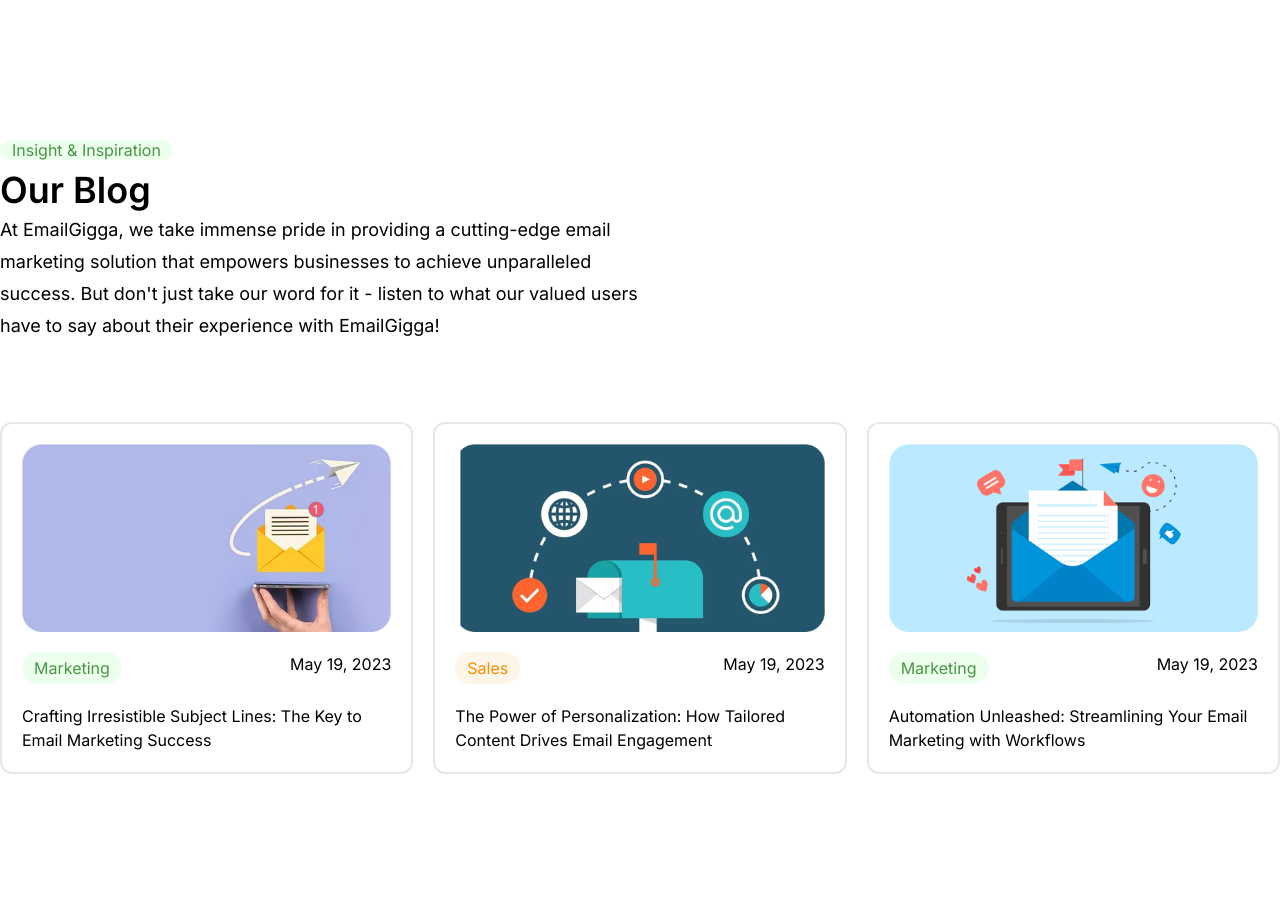
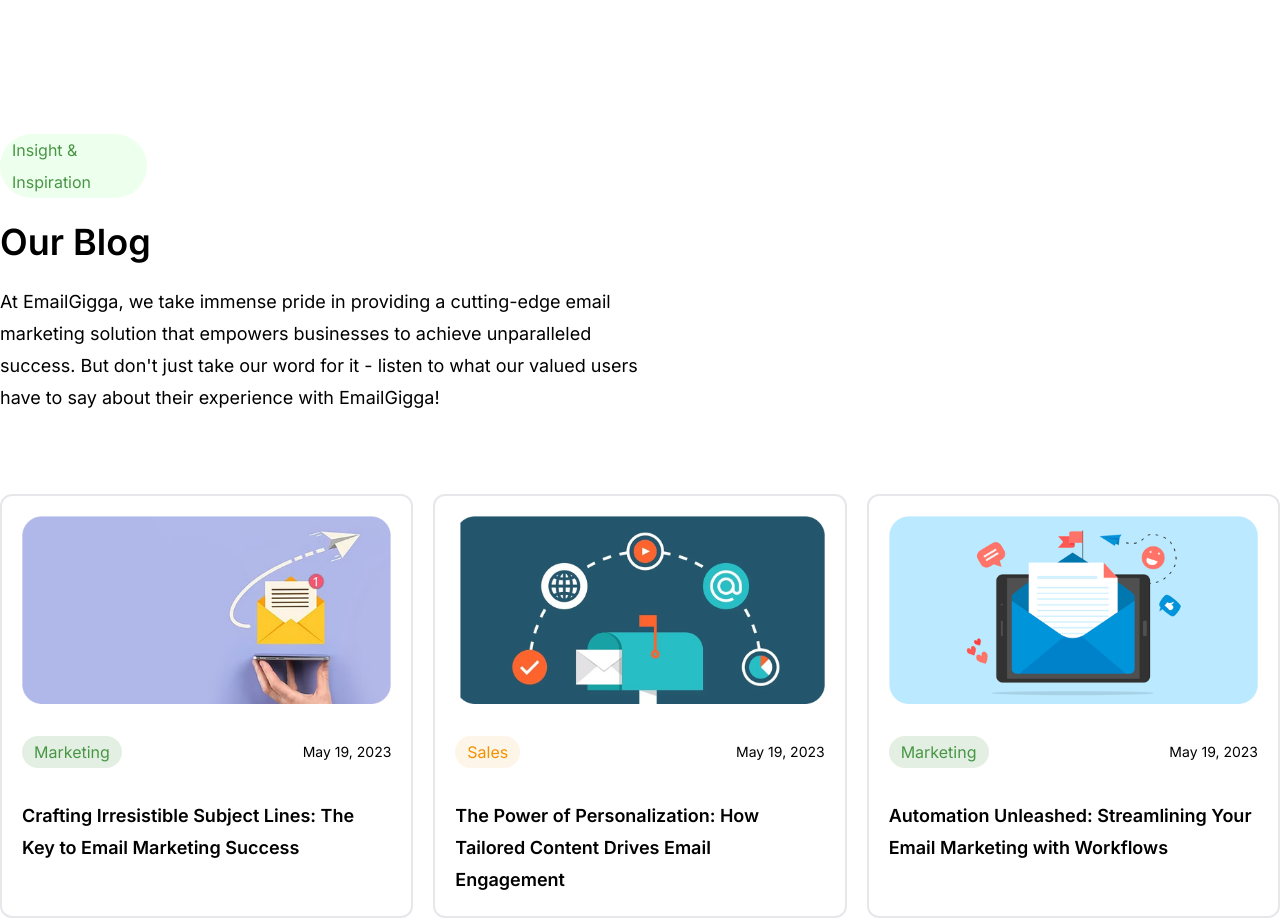
Before and after one commit to innovasoftlimited/ui-sample-2, a website: page index.html in a window 1280 px wide. Shown: the part 8720-9641 px from the top of the page. Drawn offline with Linux system fonts and the light colour scheme.

Commit message:
blog section updated

```diff
--- a/index.html
+++ b/index.html
@@ -434,9 +434,9 @@
       </section>
 
       <!-- blog section -->
-      <section id="blogSection" class="container mx-auto mt-50 flex flex-col">
-        <div class="w-1/2">
-          <span class="text-[#479644] bg-[#EDFFED] rounded-full px-3 text-base font-normal leading-8">Insight & Inspiration</span>
+      <section id="blogSection" class="container mx-auto mt-50 flex flex-col gap-10">
+        <div class="w-1/2 flex flex-col gap-5">
+          <span class="text-[#479644] bg-[#EDFFED] rounded-full px-3 text-base font-normal leading-8 w-[23%]">Insight & Inspiration</span>
           <p class="text-4xl font-semibold leading-12">Our Blog</p>
           <p class="text-lg font-normal leading-8">
             At EmailGigga, we take immense pride in providing a cutting-edge email marketing solution that empowers businesses to achieve unparalleled success. But don't just take our word for it - listen to what our valued users have to say about
@@ -444,37 +444,37 @@
           </p>
         </div>
 
-        <div class="flex gap-5 mt-20">
-          <div class="flex flex-col gap-5 border-2 border-gray-200 rounded-xl p-5">
+        <div class="flex gap-5 mt-10">
+          <div class="flex flex-col gap-8 border-2 border-gray-200 rounded-xl p-5">
             <img src="./assets/blog-image-1.png" alt="" />
             <div class="flex justify-between">
-              <span class="text-[#479644] bg-[#EDFFED] rounded-full px-3 text-base font-normal leading-8">Marketing</span>
-              <span>May 19, 2023</span>
+              <span class="text-[#479644] bg-[#E4EFE3] rounded-full px-3 text-base font-normal leading-8">Marketing</span>
+              <span class="text-sm font-normal leading-8">May 19, 2023</span>
             </div>
-            <p>Crafting Irresistible Subject Lines: The Key to Email Marketing Success</p>
+            <p class="text-lg font-semibold leading-8">Crafting Irresistible Subject Lines: The Key to Email Marketing Success</p>
           </div>
-          <div class="flex flex-col gap-5 border-2 border-gray-200 rounded-xl p-5">
+          <div class="flex flex-col gap-8 border-2 border-gray-200 rounded-xl p-5">
             <img src="./assets/blog-image-2.png" alt="" />
             <div class="flex justify-between">
               <span class="text-[#F29100] bg-[#FDF5E7] rounded-full px-3 text-base font-normal leading-8">Sales</span>
-              <span>May 19, 2023</span>
+              <span class="text-sm font-normal leading-8">May 19, 2023</span>
             </div>
-            <p>The Power of Personalization: How Tailored Content Drives Email Engagement</p>
+            <p class="text-lg font-semibold leading-8">The Power of Personalization: How Tailored Content Drives Email Engagement</p>
           </div>
-          <div class="flex flex-col gap-5 border-2 border-gray-200 rounded-xl p-5">
+          <div class="flex flex-col gap-8 border-2 border-gray-200 rounded-xl p-5">
             <img src="./assets/blog-image-3.png" alt="" />
             <div class="flex justify-between">
-              <span class="text-[#479644] bg-[#EDFFED] rounded-full px-3 text-base font-normal leading-8">Marketing</span>
-              <span>May 19, 2023</span>
+              <span class="text-[#479644] bg-[#E4EFE3] rounded-full px-3 text-base font-normal leading-8">Marketing</span>
+              <span class="text-sm font-normal leading-8">May 19, 2023</span>
             </div>
-            <p>Automation Unleashed: Streamlining Your Email Marketing with Workflows</p>
+            <p class="text-lg font-semibold leading-8">Automation Unleashed: Streamlining Your Email Marketing with Workflows</p>
           </div>
         </div>
       </section>
 
       <!-- testimonial section -->
       <section class="container mx-auto mt-50 flex flex-col gap-10">
-        <div class="flex items-center justify-center flex-col gap-5">
+        <div class="flex flex-col items-center justify-center gap-10">
           <span class="text-[#479644] bg-[#EDFFED] rounded-full px-3 text-base font-normal leading-8">Testimonial</span>
           <p class="text-4xl font-semibold leading-12 text-center w-1/3">See what people are saying about EmailGigga</p>
           <span class="text-lg font-normal leading-8 text-center w-3/6"
```
Also changed, not shown: styles/output.css.
